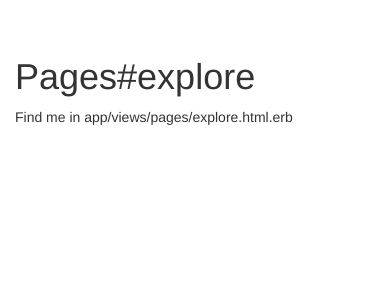
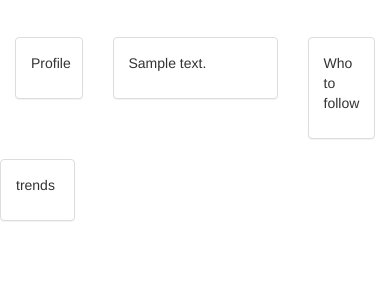
Before and after one commit to krischery2150/TryAPP, a Rails app: page /explore in a window 390 px wide; the page is wider, and only the part inside the window is pictured. Shown: the part 55-352 px from the top of that part. Run offline with Rails 7, Linux system fonts and the light colour scheme; tables that the repository leaves empty hold one stand-in row (values such as "Sample post"); style sheets or scripts are compiled from the project's sources; some libraries are stand-ins or nearby versions.

Commit message:
Showed the post on the respective pages. Pulling out the right post for the right users.

```diff
--- a/app/controllers/pages_controller.rb
+++ b/app/controllers/pages_controller.rb
@@ -3,6 +3,7 @@ class PagesController < ApplicationController
   end
 
   def home
+    @posts = Post.all
   end
 
   def profile
@@ -11,8 +12,10 @@ class PagesController < ApplicationController
     else
       redirect_to root_path, :notice => 'User not found'
     end
+    @posts = Post.all.where("user_id = ?",User.find_by_username(params[:id]).id)
   end
 
   def explore
+    @posts = Post.all
   end
 end
--- /dev/null
+++ b/app/models/post.rb
@@ -0,0 +1,6 @@
+class Post < ActiveRecord::Base
+  belongs_to :user
+  validates :user_id, presence: true
+  validates :content, presence: true, length:{maximum: 140}
+  default_scope -> {order(created_at: :desc)}
+end
--- a/app/models/user.rb
+++ b/app/models/user.rb
@@ -3,4 +3,5 @@ class User < ActiveRecord::Base
   # :confirmable, :lockable, :timeoutable and :omniauthable
   devise :database_authenticatable, :registerable,
          :recoverable, :rememberable, :trackable, :validatable
+  has_many :posts
 end
--- a/app/views/layouts/_nav_user.html.erb
+++ b/app/views/layouts/_nav_user.html.erb
@@ -15,8 +15,8 @@
     <!-- Collect the nav links, forms, and other content for toggling -->
     <div class="collapse navbar-collapse" id="bs-example-navbar-collapse-1">
       <ul class="nav navbar-nav">
-        <li><a href="#">Home<span class="sr-only">(current)</span></a></li>
-        <li><a href="#">Explore</a></li>
+        <li><a href="/home">Home<span class="sr-only">(current)</span></a></li>
+        <li><a href="/explore">Explore</a></li>
       </ul>
 
       <ul class="nav navbar-nav navbar-right">
@@ -30,7 +30,7 @@
         <li class="dropdown">
           <a href="#" class="dropdown-toggle" data-toggle="dropdown" role="button" aria-haspopup="true" aria-expanded="false"><%= current_user.username %> <span class="caret"></span></a>
           <ul class="dropdown-menu">
-            <li><a href="#">Profile</a></li>
+            <li><a href="/user/<%= current_user.username%>">Profile</a></li>
             <li role="separator" class="divider"></li>
             <li><a href="#">Help</a></li>
             <li role="separator" class="divider"></li>
--- a/app/views/pages/explore.html.erb
+++ b/app/views/pages/explore.html.erb
@@ -1,2 +1,35 @@
-<h1>Pages#explore</h1>
-<p>Find me in app/views/pages/explore.html.erb</p>
+
+<div class="row">
+  <div class="col-xs-3">
+    <div class="panel panel-default">
+      <div class="panel-body">
+        <p>Profile</p>
+      </div>
+    </div>
+  </div>
+
+<div class="col-xs-6">
+  <% for @p in @posts %>
+    <div class="panel panel-default">
+      <div class="panel-body">
+      <p><%= @p.content %></p>
+      </div>
+    </div>
+    <% end %>
+</div>
+<div class="col-xs-3">
+    <div class="panel panel-default">
+      <div class="panel-body">
+        <p>Who to follow</p>
+      </div>
+    </div>
+</div>
+
+<div class="row">
+  <div class="col-xs-3 ">
+      <div class="panel panel-default">
+        <div class="panel-body">
+          <p>trends</p>
+        </div>
+      </div>
+  </div>
--- a/app/views/pages/home.html.erb
+++ b/app/views/pages/home.html.erb
@@ -9,11 +9,13 @@
   </div>
 
   <div class="col-xs-6">
+    <% for @p in @posts %>
       <div class="panel panel-default">
         <div class="panel-body">
-        <p>feed</p>
+        <p><%= @p.content %></p>
         </div>
       </div>
+      <% end %>
   </div>
 
   <div class="col-xs-3">
--- a/app/views/pages/profile.html.erb
+++ b/app/views/pages/profile.html.erb
@@ -17,11 +17,13 @@
   </div>
 
   <div class="col-xs-6">
+    <% for @p in @posts %>
       <div class="panel panel-default">
         <div class="panel-body">
-        <p>feed</p>
+        <p><%= @p.content %></p>
         </div>
       </div>
+      <% end %>
   </div>
 
   <div class="col-xs-3">
@@ -33,7 +35,7 @@
   </div>
 
   <div class="row">
-    <div class="col-xs-3">
+    <div class="col-xs-3 col-xs-offset-9">
         <div class="panel panel-default">
           <div class="panel-body">
               <p>trends</p>
```
Also changed, not shown: db/migrate/20160308021025_create_posts.rb (added, +11 -0 lines), test/fixtures/posts.yml (added, +9 -0 lines), test/models/post_test.rb (added, +7 -0 lines), db/schema.rb.
